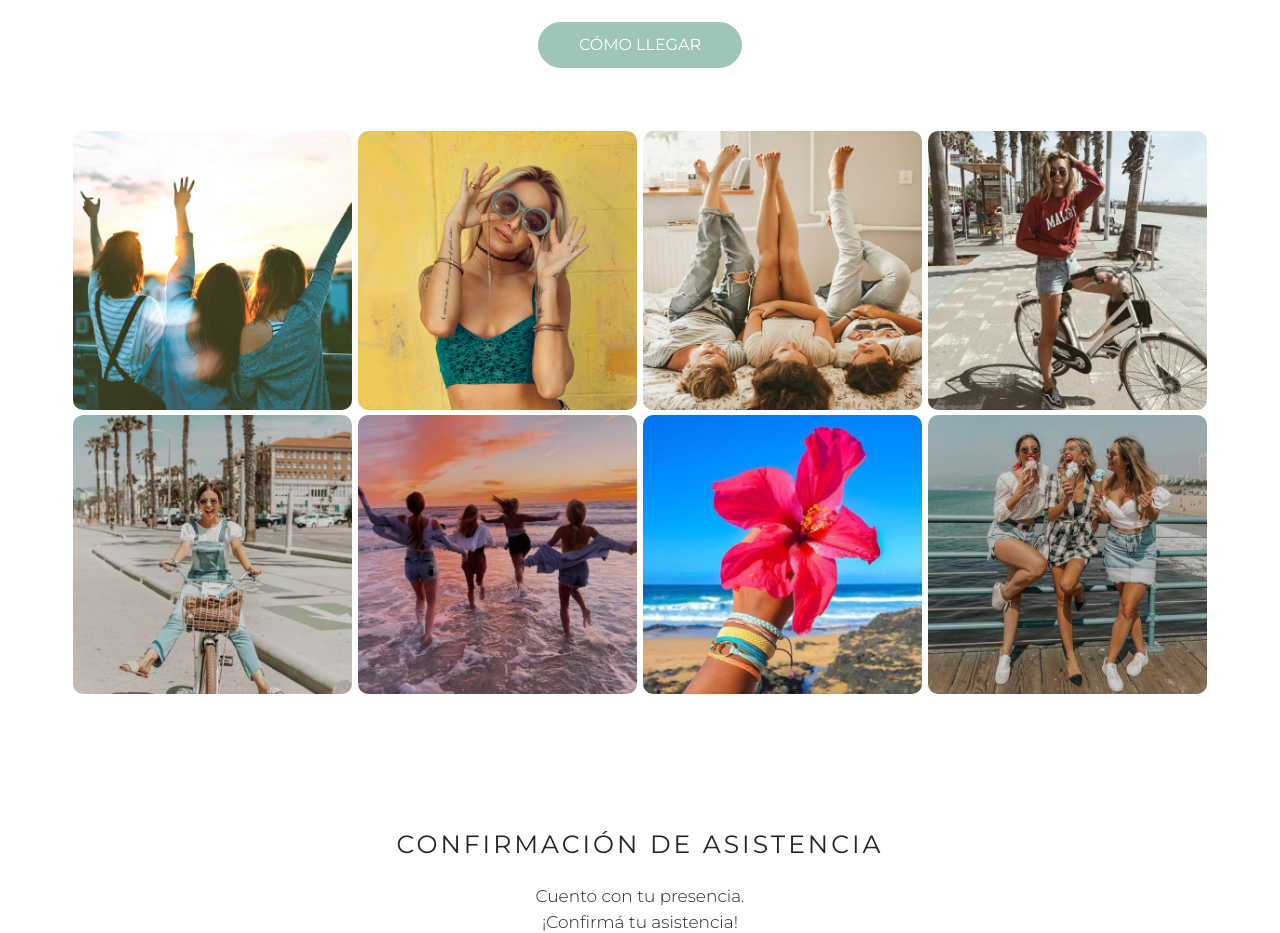
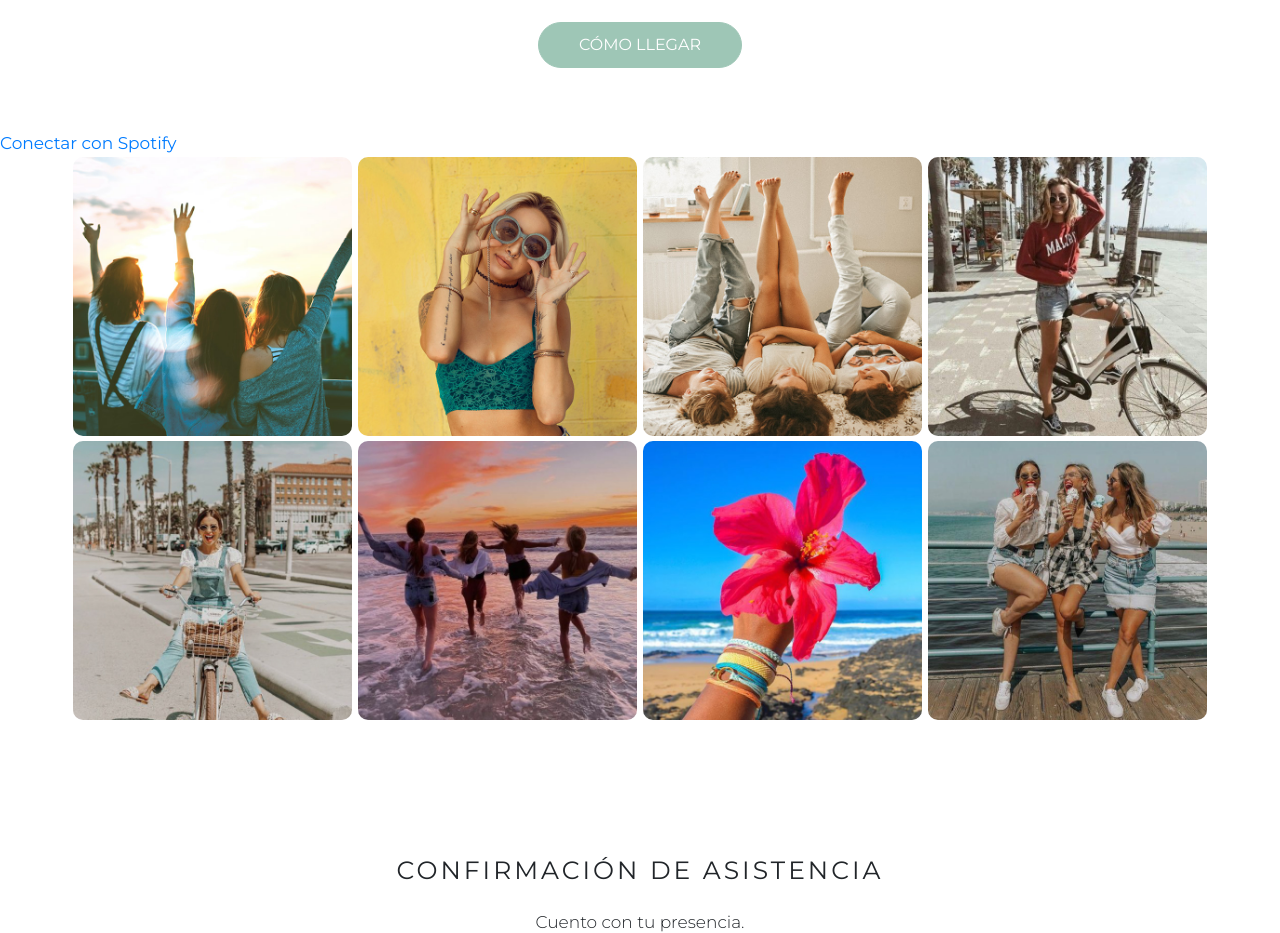
Before and after one commit to alfonsinapf/invitacion_XV, a website: page index.html in a window 1280 px wide. Shown: the part 1426-2359 px from the top of the page. Drawn offline with Linux system fonts and the light colour scheme.

Commit message:
Update index.html

```diff
--- a/index.html
+++ b/index.html
@@ -550,6 +550,10 @@
             </div>
         </div>
     </section>
+
+    <a href="https://accounts.spotify.com/authorize?client_id=ba9385bd54cc4ba3b297ce5fca852fd9&response_type=code&redirect_uri=https://invitacion-xv-seven.vercel.app/&scope=playlist-modify-public playlist-modify-private user-read-email">
+  Conectar con Spotify
+</a>
 
     <!-- Galería -->
     <section class="galeria">
```
